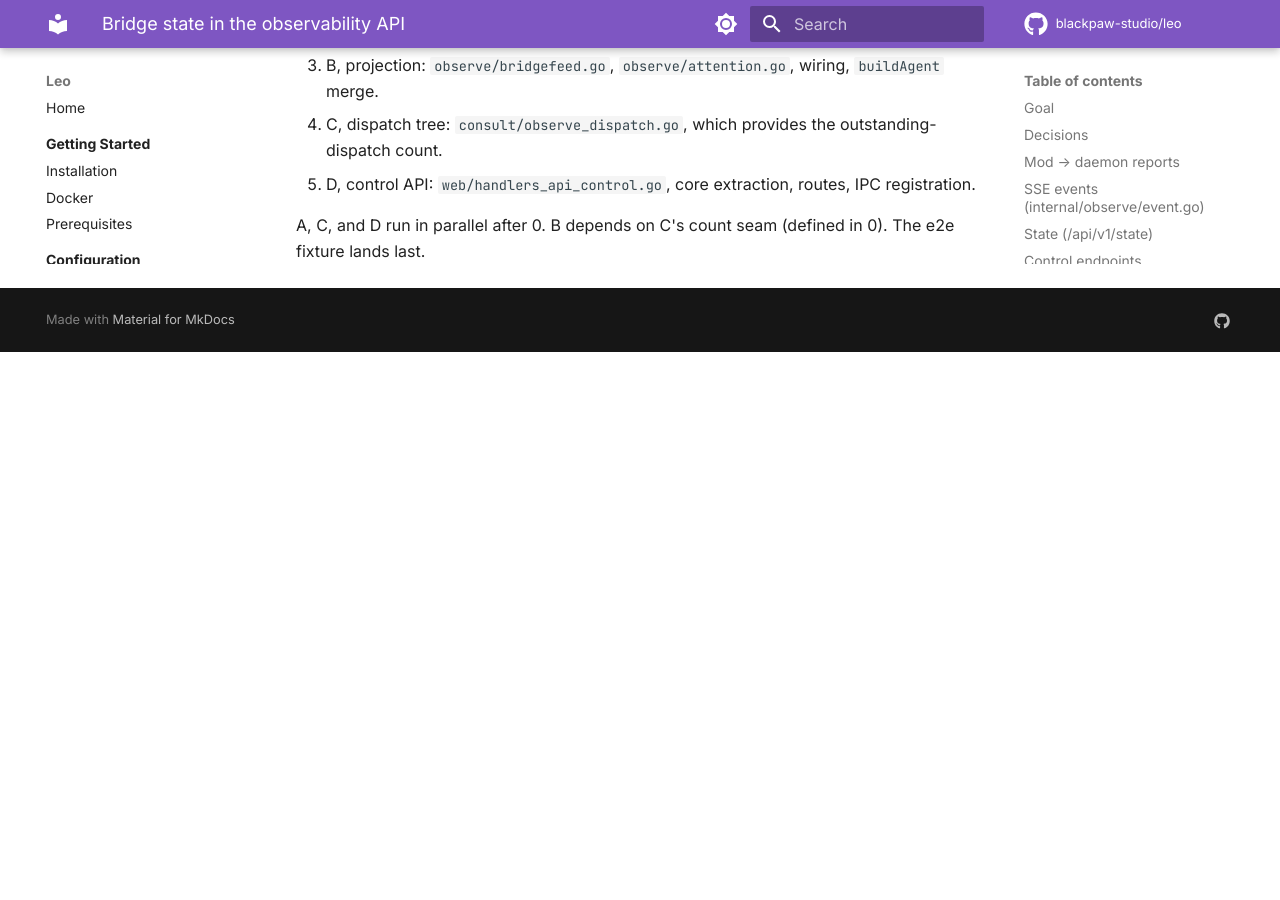
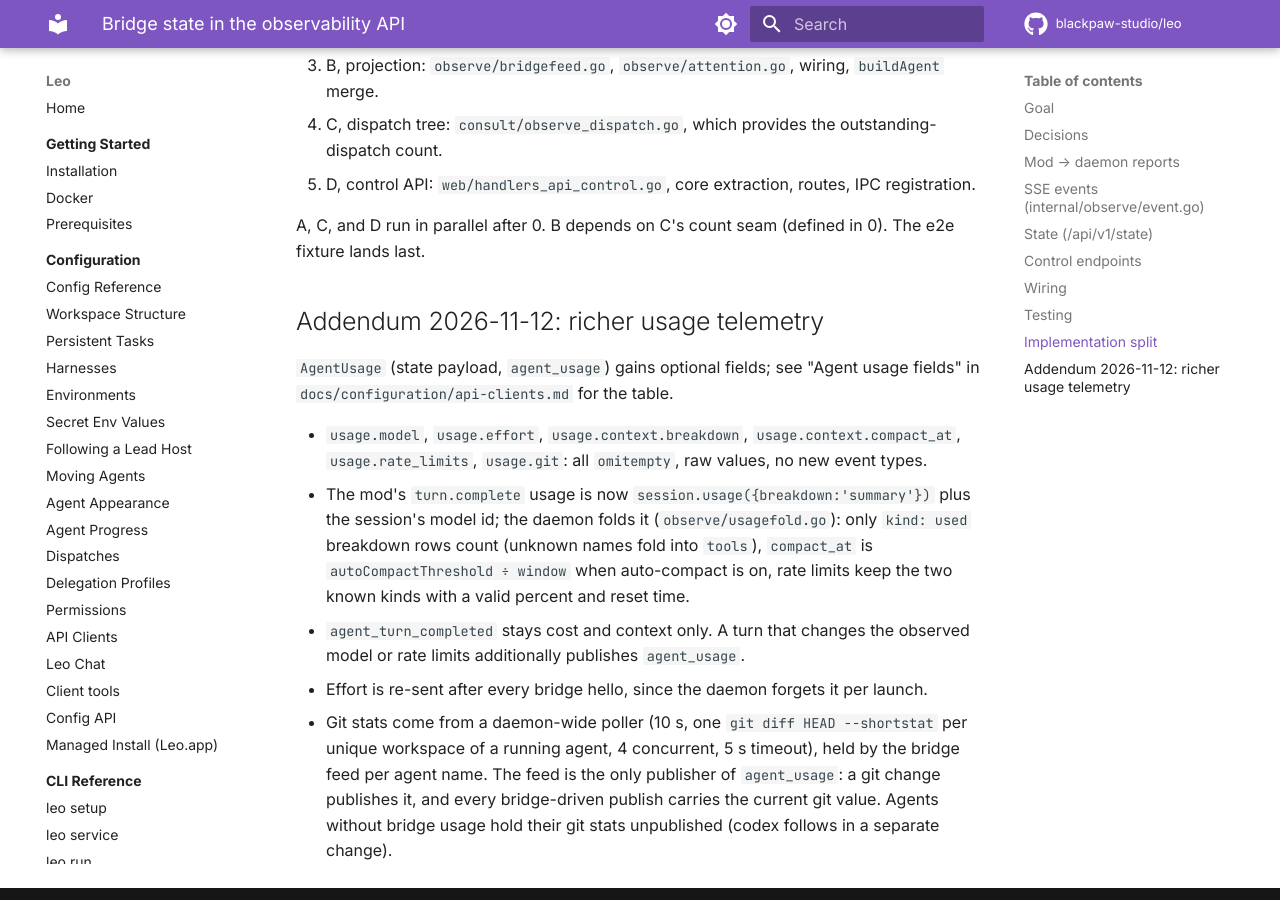
Before and after one commit to blackpaw-studio/leo, an MkDocs documentation site: the page built from docs/specs/2026-10-06-bridge-observe.md, in a window 1280 px wide and 900 px high, scrolled down 3943 px. Built offline with MkDocs 1.6.1 and Material for MkDocs 9.7.7, drawn with Linux system fonts in a browser that asks for light colours; comment, search, counter and statistics services are not loaded; before the commit the page ends 4295 px from its top, so only the background shows below that.

Commit message:
docs: agent usage fields table and bridge-observe addendum
Claude-Session: https://claude.ai/code/session_01NHCXhWGgNfdJExirV6WCtT

```diff
--- a/docs/specs/2026-10-06-bridge-observe.md
+++ b/docs/specs/2026-10-06-bridge-observe.md
@@ -126,3 +126,24 @@ route first, then the legacy inbox/tmux path. A missing agent returns 404.
 
 A, C, and D run in parallel after 0. B depends on C's count seam (defined in 0). The
 e2e fixture lands last.
+
+## Addendum 2026-11-12: richer usage telemetry
+
+`AgentUsage` (state payload, `agent_usage`) gains optional fields; see
+"Agent usage fields" in `docs/configuration/api-clients.md` for the table.
+
+- `usage.model`, `usage.effort`, `usage.context.breakdown`, `usage.context.compact_at`,
+  `usage.rate_limits`, `usage.git`: all `omitempty`, raw values, no new event types.
+- The mod's `turn.complete` usage is now `session.usage({breakdown:'summary'})` plus the
+  session's model id; the daemon folds it (`observe/usagefold.go`): only `kind: used`
+  breakdown rows count (unknown names fold into `tools`), `compact_at` is
+  `autoCompactThreshold ÷ window` when auto-compact is on, rate limits keep the two known
+  kinds with a valid percent and reset time.
+- `agent_turn_completed` stays cost and context only. A turn that changes the observed
+  model or rate limits additionally publishes `agent_usage`.
+- Effort is re-sent after every bridge hello, since the daemon forgets it per launch.
+- Git stats come from a daemon-wide poller (10 s, one `git diff HEAD --shortstat` per
+  unique workspace of a running agent, 4 concurrent, 5 s timeout), held by the bridge feed
+  per agent name. The feed is the only publisher of `agent_usage`: a git change publishes
+  it, and every bridge-driven publish carries the current git value. Agents without bridge
+  usage hold their git stats unpublished (codex follows in a separate change).
```
Also changed, not shown: docs/configuration/api-clients.md (+22 -0 lines).
